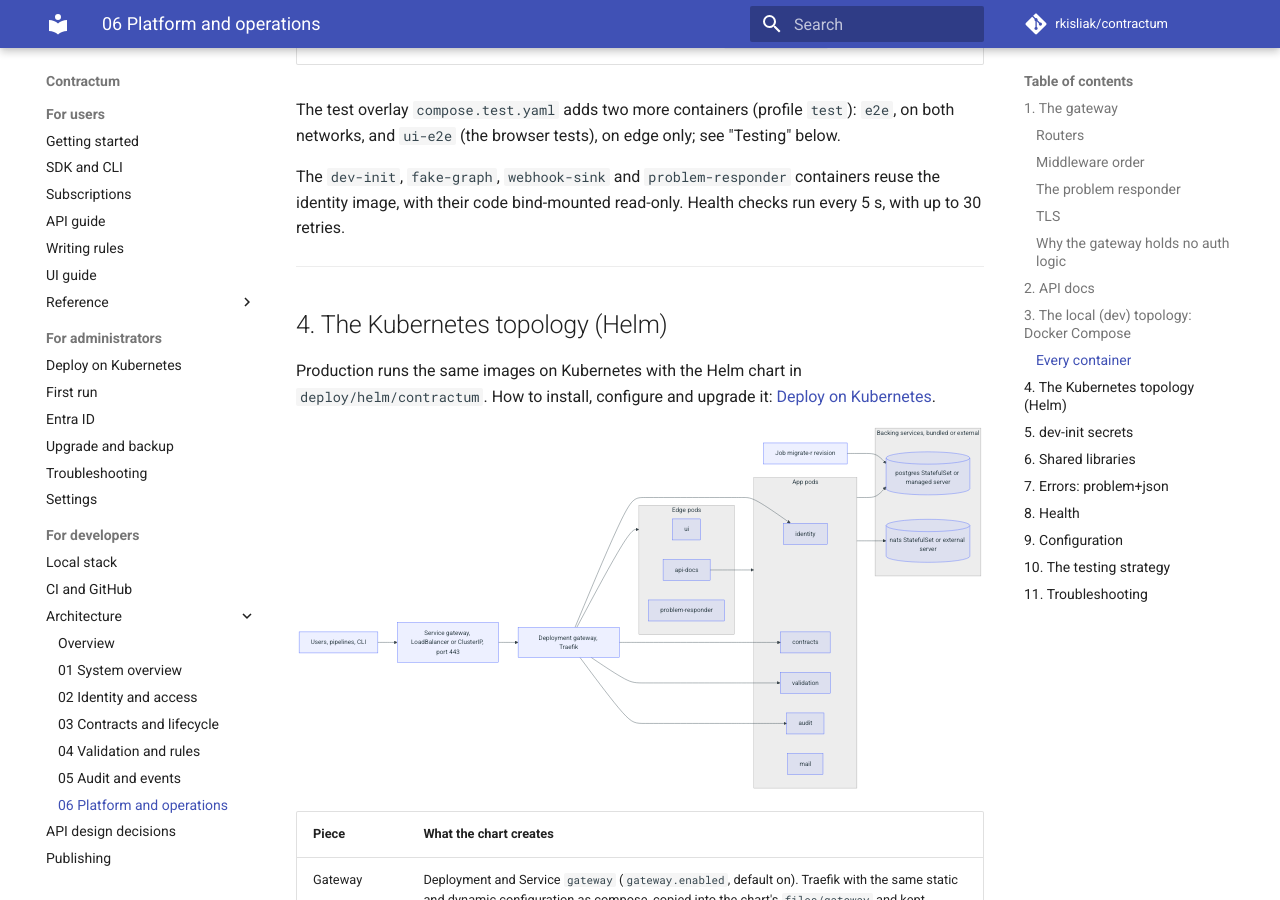
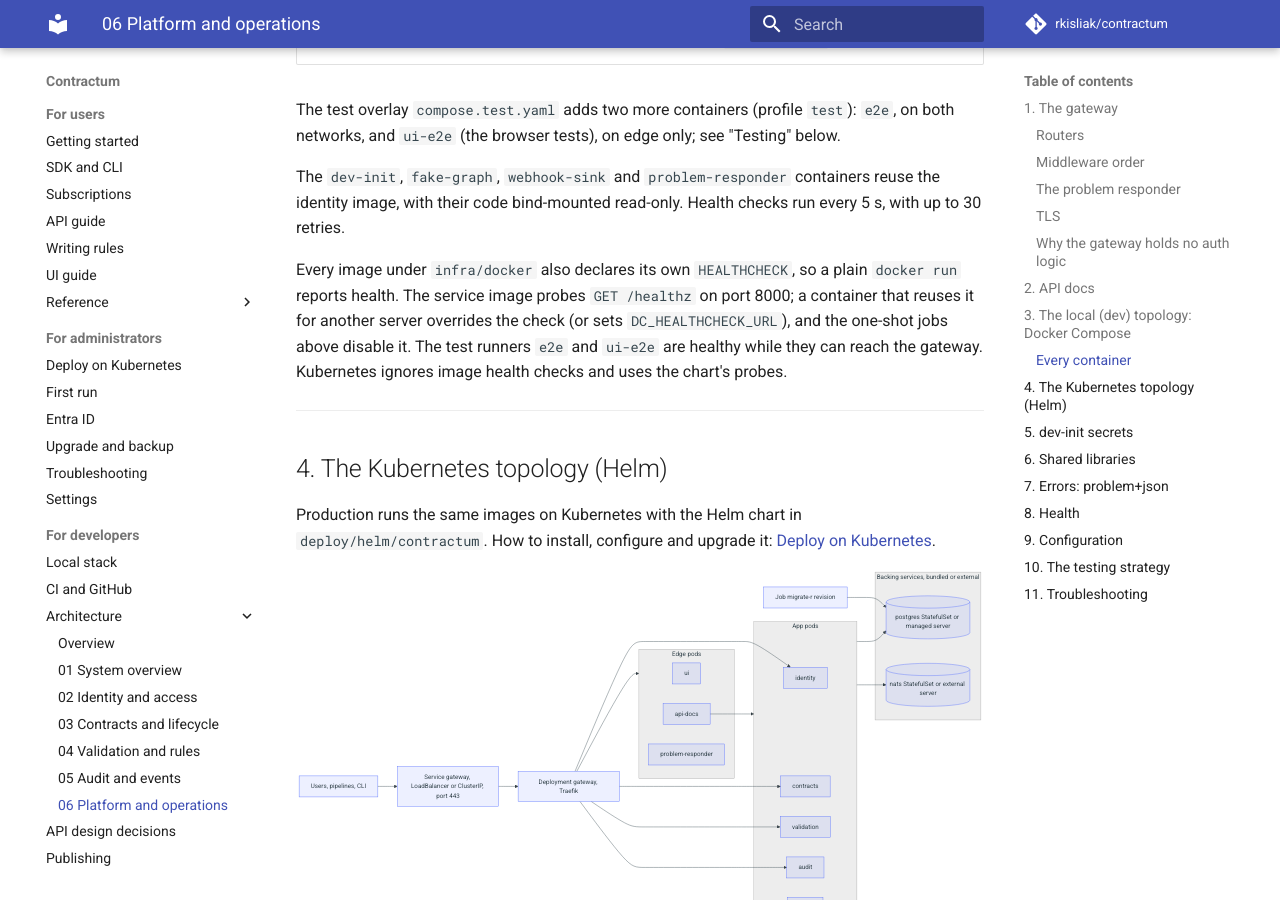
Before and after one commit to rkisliak/contractum, an MkDocs documentation site: the page built from docs/dev/architecture/06-platform-and-operations.md, in a window 1280 px wide and 900 px high, scrolled down 7623 px. Built offline with MkDocs 1.6.1 and Material for MkDocs 9.7.7, drawn with Linux system fonts in a browser that asks for light colours; comment, search, counter and statistics services are not loaded; some of the changed text lies outside the part shown.

Commit message:
fix(docker): HEALTHCHECK in the service image and both test-runner images; one-shot jobs disable it
Trivy DS-0026: the service image probes GET /healthz on 8000 (DC_HEALTHCHECK_URL for a reuse
on another port), the e2e and Playwright runners are healthy while they reach the gateway.
dev-init and the four migrate jobs set healthcheck disable in compose. Checked with docker:
each check turns healthy and unhealthy as expected. tests/repo/test_image_hardening.py pins a
check in every infra/docker image and the compose one-shots.

```diff
--- a/docs/dev/architecture/06-platform-and-operations.md
+++ b/docs/dev/architecture/06-platform-and-operations.md
@@ -209,6 +209,12 @@ networks, and `ui-e2e` (the browser tests), on edge only; see "Testing" below.
 
 The `dev-init`, `fake-graph`, `webhook-sink` and `problem-responder` containers reuse the identity
 image, with their code bind-mounted read-only. Health checks run every 5 s, with up to 30 retries.
+
+Every image under `infra/docker` also declares its own `HEALTHCHECK`, so a plain `docker run`
+reports health. The service image probes `GET /healthz` on port 8000; a container that reuses it
+for another server overrides the check (or sets `DC_HEALTHCHECK_URL`), and the one-shot jobs above
+disable it. The test runners `e2e` and `ui-e2e` are healthy while they can reach the gateway.
+Kubernetes ignores image health checks and uses the chart's probes.
 
 ---
 
```
Also changed, not shown: other parts of docs/dev/architecture/06-platform-and-operations.md (+2 -2 lines), compose.yaml (+15 -0 lines), 4 other files.
